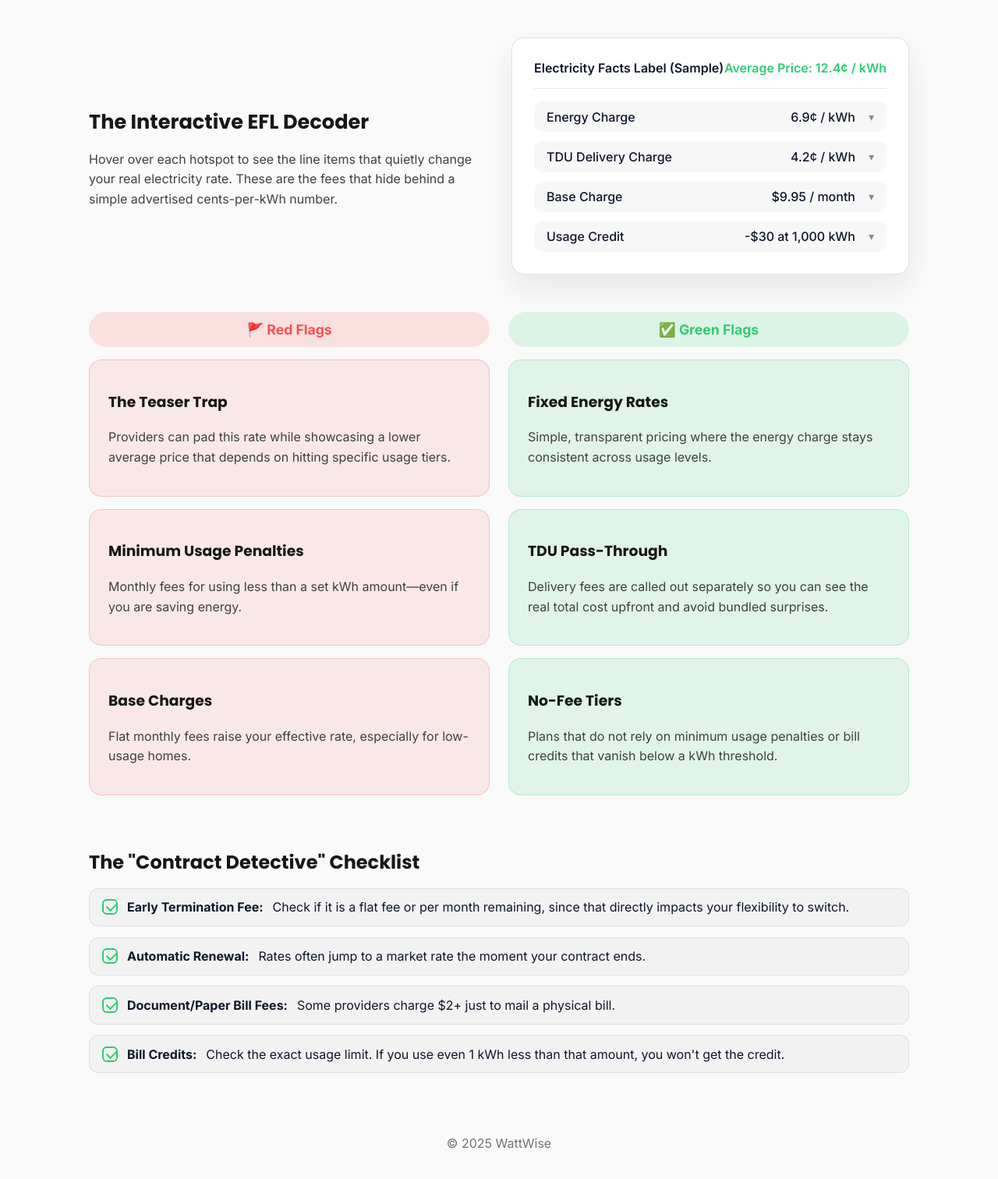
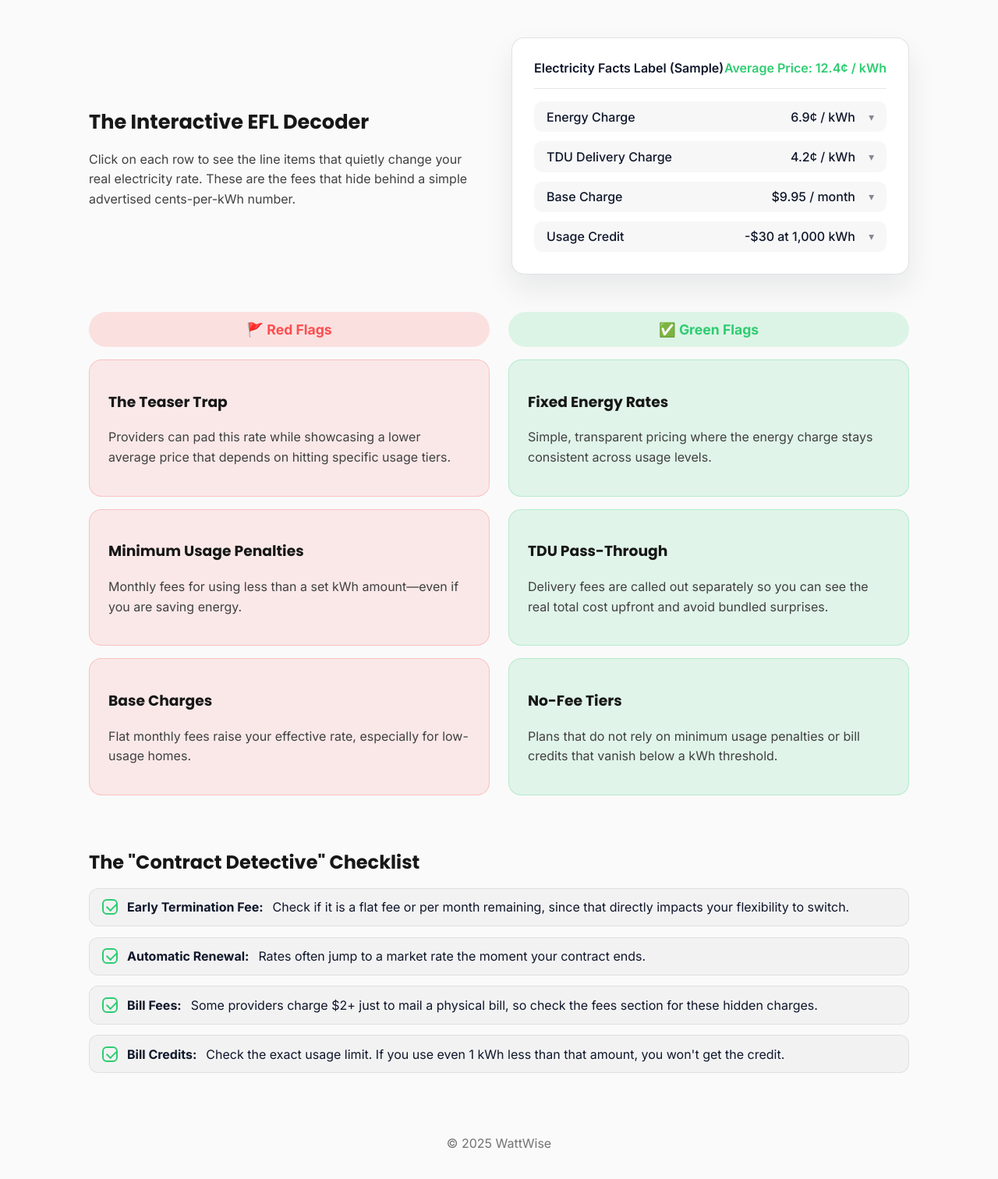
Before and after one commit to ezskape/TX-Calc, a Flask app: page /guide/texas-electricity-hidden-fees in a window 1280 px wide. Shown: the part 288-1800 px from the top of the page at 78% size. Run offline with Flask 3, Linux system fonts and the light colour scheme.

Commit message:
Clarify EFL guidance copy

```diff
--- a/templates/hidden_fee_guide.html
+++ b/templates/hidden_fee_guide.html
@@ -34,8 +34,8 @@
         <div class="decoder-hero-copy">
           <h2 id="efl-title">The Interactive EFL Decoder</h2>
           <p>
-            Hover over each hotspot to see the line items that quietly change your real electricity rate. These are
-            the fees that hide behind a simple advertised cents-per-kWh number.
+            Click on each row to see the line items that quietly change your real electricity rate. These are the
+            fees that hide behind a simple advertised cents-per-kWh number.
           </p>
         </div>
         <div class="efl-card" role="img" aria-label="Mock Electricity Facts Label with highlighted line items">
@@ -59,8 +59,8 @@
               <span class="efl-chevron" aria-hidden="true">▾</span>
             </div>
             <div class="efl-details">
-              Delivery fees are called out separately so you can see the real total cost upfront and avoid bundled
-              surprises.
+              Plans that show these charges separately are more transparent, so you can see the real total cost
+              upfront and avoid bundled surprises.
             </div>
             <div class="efl-row">
               <span>Base Charge</span>
@@ -135,7 +135,8 @@
           </li>
           <li>
             <span class="checklist-icon" aria-hidden="true"></span>
-            <strong>Document/Paper Bill Fees:</strong> Some providers charge $2+ just to mail a physical bill.
+            <strong>Bill Fees:</strong> Some providers charge $2+ just to mail a physical bill, so check the fees
+            section for these hidden charges.
           </li>
           <li>
             <span class="checklist-icon" aria-hidden="true"></span>
```
